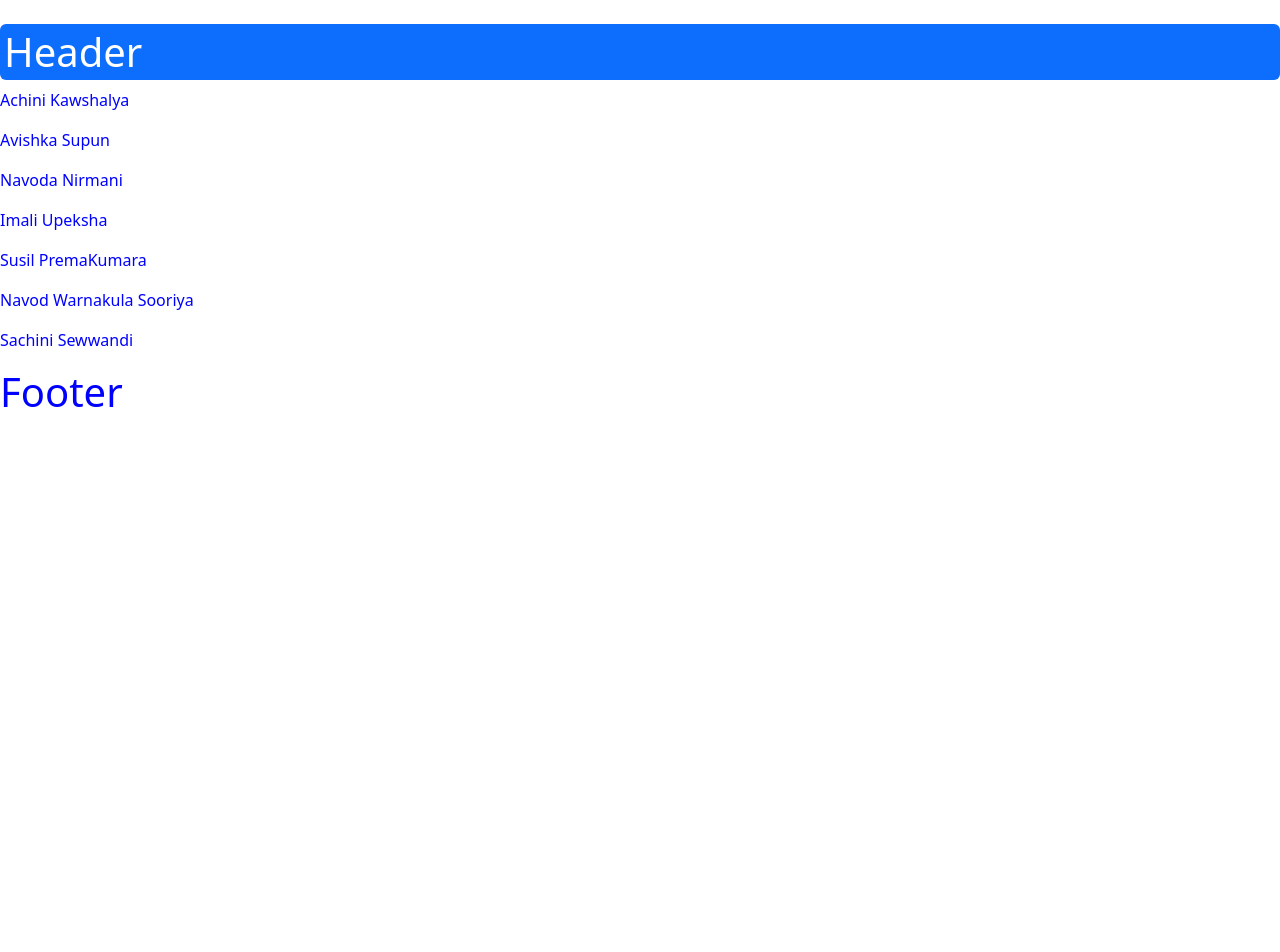
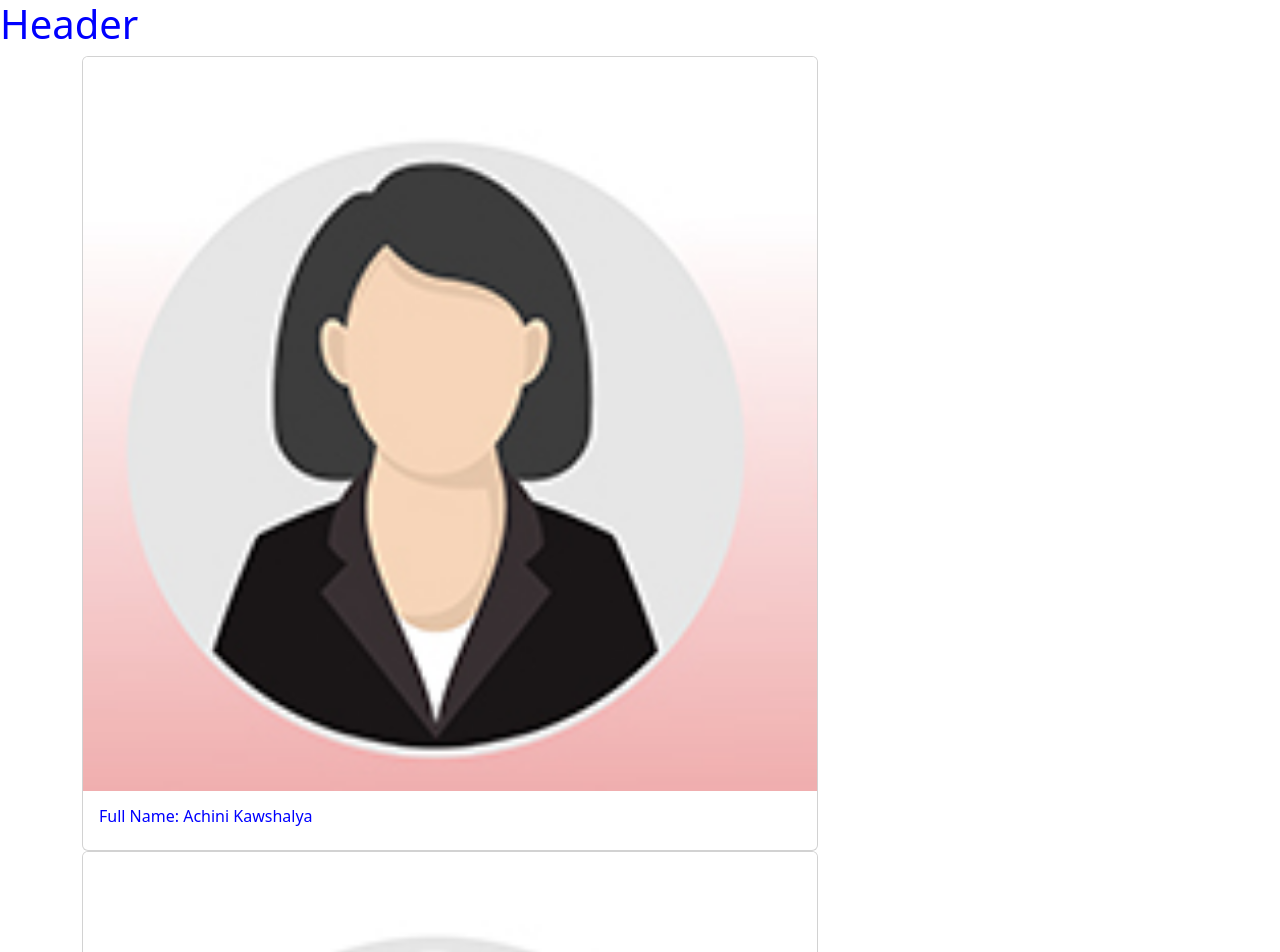
Before and after one commit to Achinit99/React-Project02, a React (Create React App) app: page / in a window 1280 px wide. Shown: the top 952 px of the page. Before the commit the page ends 800 px from the top, so only its background shows below. Built offline with nearby package versions, Linux system fonts and the light colour scheme; the HTML template or start-up script is replaced by a standard one.

Commit message:
add female and male jpg. photos

```diff
--- a/src/Employees.jsx
+++ b/src/Employees.jsx
@@ -1,4 +1,6 @@
 import { useState } from "react";
+import femaleProfile from "./images/femaleProfile.jpg";
+import maleProfile from "./images/maleProfile.jpg";
 
 const Employees = () => {
   const [employees, setEmployees] = useState([
@@ -53,10 +55,19 @@ const Employees = () => {
   ]);
 
   return (
-    <main>
-      {employees.map((employee) => (
-        <p>{employee.fullName}</p>
-      ))}
+    <main className="container">
+      <div class="row">
+        <div class="col-8">
+          {employees.map((employee) => (
+            <div id={employee.id} className="card">
+              <img src={femaleProfile} className="card-img-top" />
+              <div className="card-body">
+                <h6 className="card-title">Full Name: {employee.fullName}</h6>
+              </div>
+            </div>
+          ))}
+        </div>
+      </div>
     </main>
   );
 };
--- a/src/Header.jsx
+++ b/src/Header.jsx
@@ -1,7 +1,7 @@
 const Header = () => {
   return (
     <header>
-      <h1 className="mt-4 p-1 bg-primary text-white rounded">Header</h1>
+      <h1>Header</h1>
     </header>
   );
 };
```
Also changed, not shown: src/images/femaleProfile.jpg (added), src/images/maleProfile.jpg (added).
